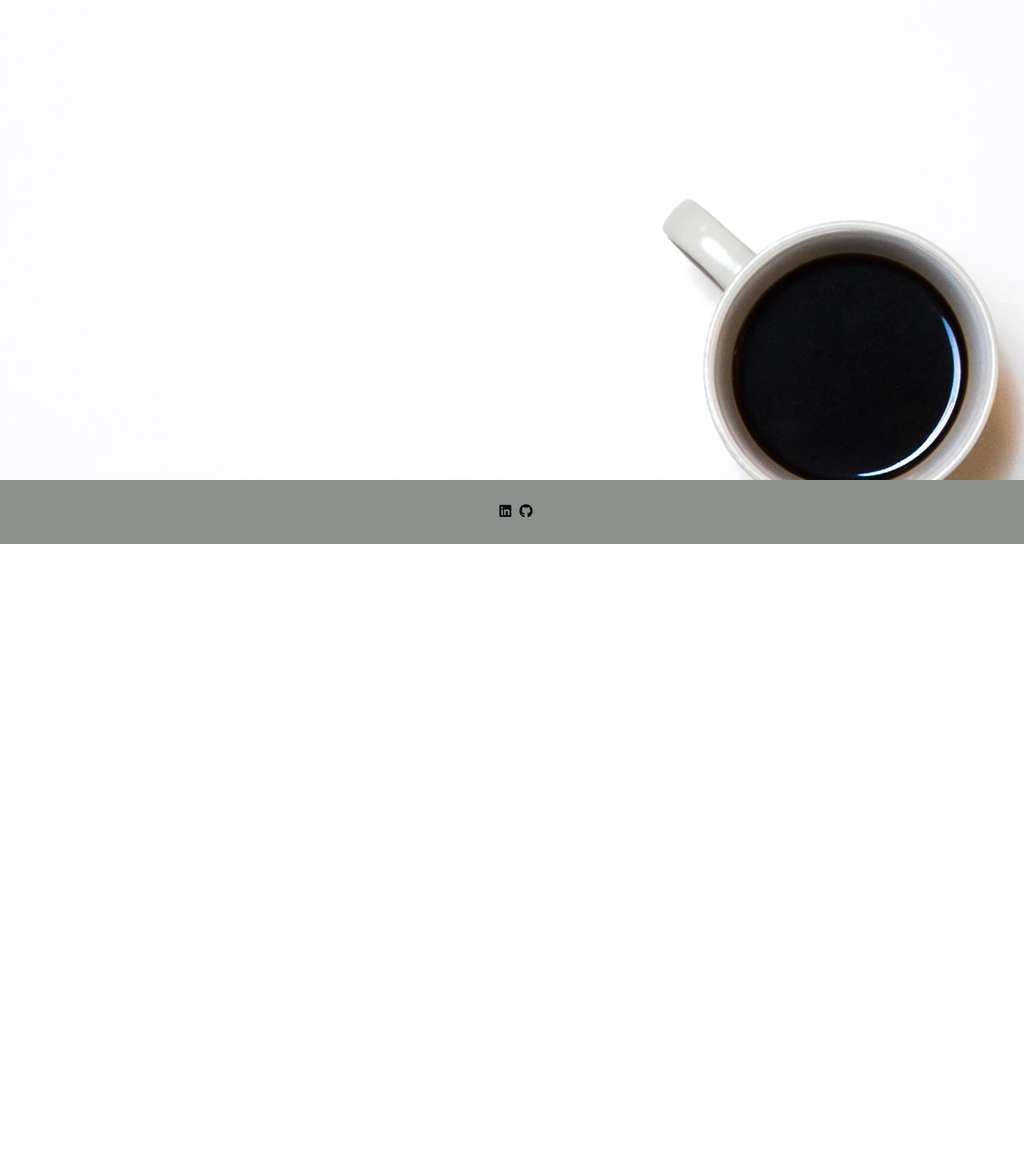
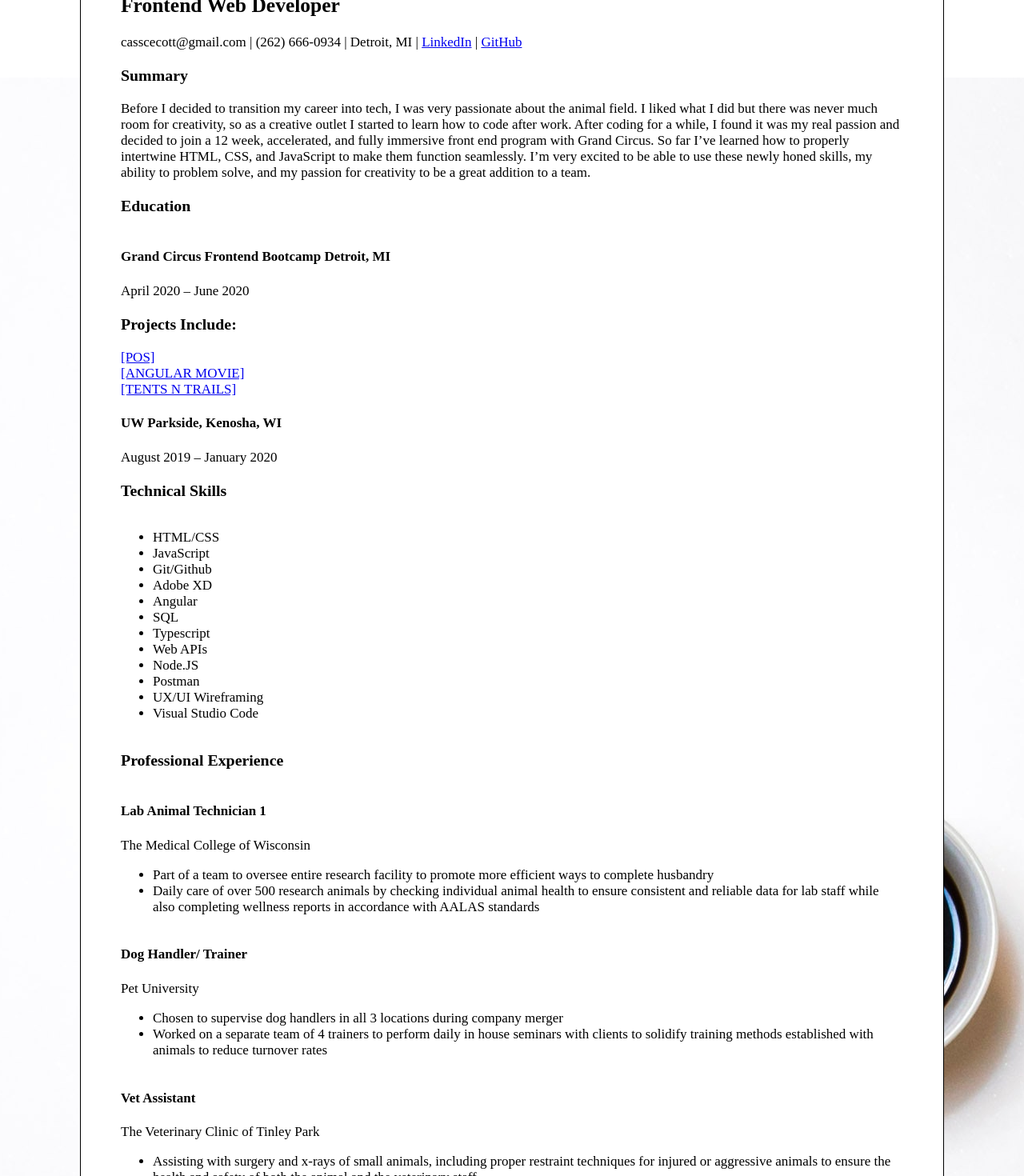
Before and after one commit to ccecott/Portfolio-, an Angular app: page /resume in a window 1280 px wide. Shown: the part 200-1670 px from the top of the page at 80% size. Before the commit the page ends 880 px from the top, so only its background shows below. Built offline with nearby package versions, Linux system fonts and the light colour scheme; a web font is replaced by a local one.

Commit message:
resume added, about to serve. Will be a WIP but lets see how it looks

```diff
--- a/src/app/header/header.component.html
+++ b/src/app/header/header.component.html
@@ -13,7 +13,7 @@
 
         <!-- come back here last, how to link a pdf document ???? -->
         <button class="btn">
-            <a href="#" routerLink="/resume" class="btn-link">
+            <a routerLink="/resume" class="btn-link">
                 Resume</a>
         </button>
     </div>
--- a/src/app/nav/nav.component.css
+++ b/src/app/nav/nav.component.css
@@ -11,6 +11,7 @@
     -webkit-box-shadow: 0 0 3px 0 black;
     -moz-box-shadow: 0 0 3px 0 black;
     box-shadow: 0 0 3px 0 black;
+    top: 0;
 }
 
 .move {
--- a/src/app/resume/resume.component.css
+++ b/src/app/resume/resume.component.css
@@ -1,4 +1,22 @@
+
 .resume {
-    width: 100%;
-    height: 100vh;
+    display: flex;
+    flex-direction: column;
+    justify-self: center;
+    align-self: center;
+    padding: 50px;
+
+    /* margin-right: 60px; */
+    margin: 100px;
+    position: static;
+    border: 1px solid black;
+    /* width: 200px; */
+    height: 330vh;
+    background-color: white;
 }
+
+@media screen and (min-width: 768px) {
+    .resume {
+        height: 240vh;
+    }
+}
--- a/src/app/resume/resume.component.html
+++ b/src/app/resume/resume.component.html
@@ -1,5 +1,73 @@
-<!-- <app-nav></app-nav> -->
 <app-nav></app-nav>
 <div class="resume">
+    <h1>Cassidy Cecott</h1>
+    <h2>Frontend Web Developer</h2>
+    <p>casscecott@gmail.com | (262) 666-0934 | Detroit, MI | <a
+            href="https://www.linkedin.com/in/cassidy-cecott/">LinkedIn</a> | <a
+            href="https://github.com/ccecott">GitHub</a>
+    </p>
+    <h3>Summary</h3>
+    <p>Before I decided to transition my career into tech, I was very passionate about the animal field. I liked
+        what I did but there was never much room for creativity, so as a creative outlet I started to learn how to code
+        after work. After coding for a while, I found it was my real passion and decided to join a 12 week, accelerated,
+        and fully immersive front end program with Grand Circus. So far I’ve learned how to properly intertwine HTML,
+        CSS,
+        and JavaScript to make them function seamlessly. I’m very excited to be able to use these newly honed skills, my
+        ability to problem solve, and my passion for creativity to be a great addition to a team.</p>
+    <h3>Education</h3>
+    <h4>Grand Circus Frontend Bootcamp Detroit, MI</h4>
+    <p>April 2020 – June 2020</p>
+    <h3>Projects Include:</h3>
+    <p><a href="https://ccecott.github.io/JAVASCRIPT-PROJECT-POS/#" target="_blank">[POS]</a><br>
+        <a href="https://moviespot-cc.surge.sh/home" target="_blank">[ANGULAR MOVIE]</a><br>
+        <a href="https://tentsntrails.surge.sh" target="_blank">[TENTS N TRAILS]</a> </p>
+    <h4>UW Parkside, Kenosha, WI </h4>
+    <p>August 2019 – January 2020</p>
+    <h3>Technical Skills</h3>
+    <ul>
+        <li>HTML/CSS</li>
+        <li>JavaScript</li>
+        <li>Git/Github</li>
+        <li>Adobe XD</li>
+        <li>Angular</li>
+        <li>SQL</li>
+        <li>Typescript</li>
+        <li>Web APIs</li>
+        <li>Node.JS</li>
+        <li>Postman</li>
+        <li>UX/UI Wireframing</li>
+        <li>Visual Studio Code</li>
+    </ul>
+    <h3>Professional Experience</h3>
+    <h4>Lab Animal Technician 1 </h4>
+    <p>
+        The Medical College of Wisconsin
+    </p>
+    <ul>
+        <li>Part of a team to oversee entire research facility to promote more efficient ways to complete husbandry</li>
+        <li>Daily care of over 500 research animals by checking individual animal health to ensure consistent and
+            reliable
+            data for lab staff while also completing wellness reports in accordance with AALAS standards</li>
+    </ul>
+
+    <h4>Dog Handler/ Trainer</h4>
+    <p>Pet University</p>
+    <ul>
+        <li>Chosen to supervise dog handlers in all 3 locations during company merger</li>
+        <li>Worked on a separate team of 4 trainers to perform daily in house seminars with clients to solidify training
+            methods established with animals to reduce turnover rates
+        </li>
+    </ul>
+    <h4>Vet Assistant</h4>
+    <p>The Veterinary Clinic of Tinley Park</p>
+    <ul>
+        <li>Assisting with surgery and x-rays of small animals, including proper restraint techniques for injured or
+            aggressive animals to ensure the health and safety of both the animal and the veterinary staff
+        </li>
+        <li>Filling prescription medications for patients as directed by the on staff doctor, being able to troubleshoot
+            to obtain missing prescription information
+        </li>
+    </ul>
+
 
 </div>
```
